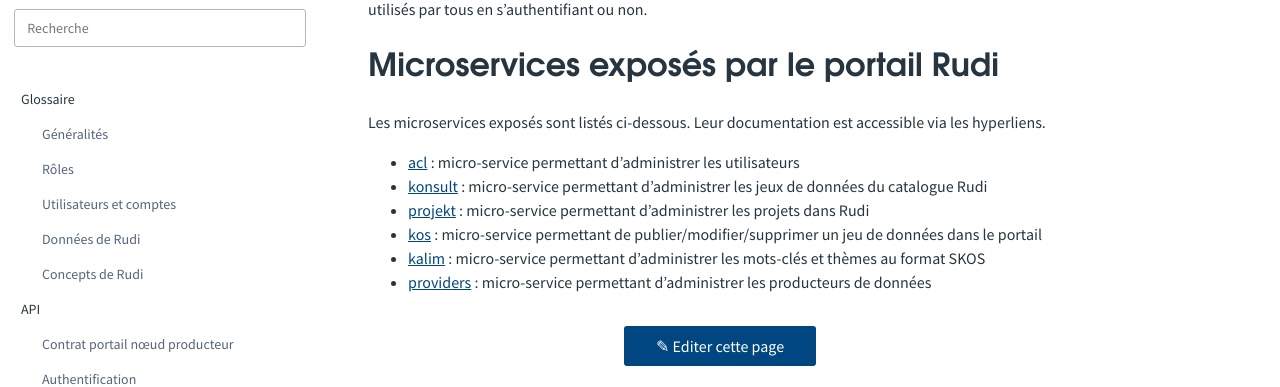
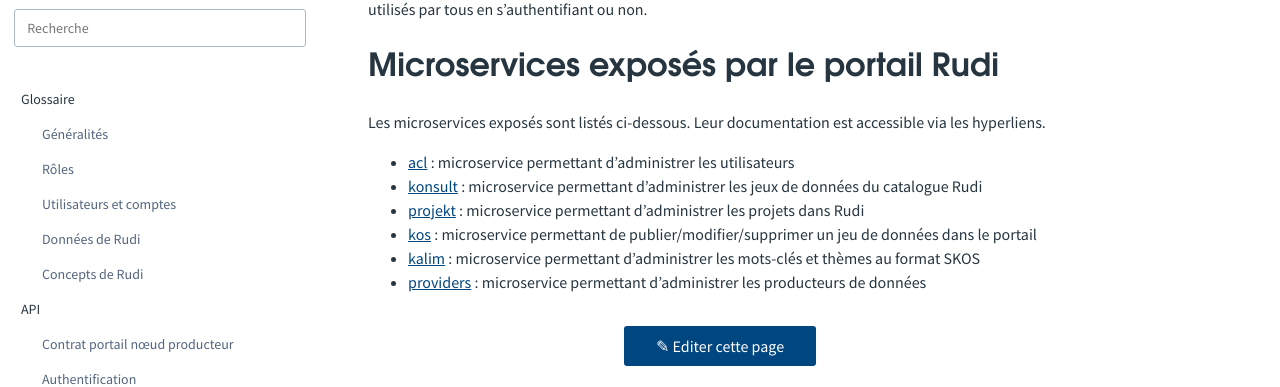
Before and after one commit to sigrennesmetropole/rudi_documentation, a Jekyll site: the page built from articles/_api/api_exposees.md, in a window 1280 px wide. Shown: the part 267-654 px from the top of the page. Built offline with Jekyll 4.4.1, drawn with Linux system fonts in a browser that asks for light colours.

Commit message:
Update api_exposees.md

```diff
--- a/articles/_api/api_exposees.md
+++ b/articles/_api/api_exposees.md
@@ -9,9 +9,9 @@
 
 Les microservices exposés sont listés ci-dessous. Leur documentation est accessible via les hyperliens.
 
-* [acl](https://rudi.bzh/acl/swagger-ui/index.html?configUrl=/acl/v3/api-docs/swagger-config) : micro-service permettant d'administrer les utilisateurs
-* [konsult](https://rudi.bzh/konsult/swagger-ui/index.html?configUrl=%2Fkonsult%2Fv3%2Fapi-docs%2Fswagger-config&urls.primaryName=konsult) : micro-service permettant d'administrer les jeux de données du catalogue Rudi
-* [projekt](https://rudi.bzh/projekt/swagger-ui/index.html?configUrl=%2Fprojekt%2Fv3%2Fapi-docs%2Fswagger-config&urls.primaryName=projekt) : micro-service permettant d'administrer les projets dans Rudi
-* [kos](https://rudi.bzh/kos/swagger-ui/index.html?configUrl=%2Fkos%2Fv3%2Fapi-docs%2Fswagger-config&urls.primaryName=kos) : micro-service permettant de publier/modifier/supprimer un jeu de données dans le portail
-* [kalim](https://rudi.bzh/kalim/swagger-ui/index.html?configUrl=%2Fkalim%2Fv3%2Fapi-docs%2Fswagger-config&urls.primaryName=kalim) : micro-service permettant d'administrer les mots-clés et thèmes au format SKOS
-* [providers](https://rudi.bzh/providers/swagger-ui/index.html?configUrl=%2Fproviders%2Fv3%2Fapi-docs%2Fswagger-config&urls.primaryName=providers) : micro-service permettant d'administrer les producteurs de données
+* [acl](https://rudi.bzh/acl/swagger-ui/index.html?configUrl=/acl/v3/api-docs/swagger-config) : microservice permettant d'administrer les utilisateurs
+* [konsult](https://rudi.bzh/konsult/swagger-ui/index.html?configUrl=%2Fkonsult%2Fv3%2Fapi-docs%2Fswagger-config&urls.primaryName=konsult) : microservice permettant d'administrer les jeux de données du catalogue Rudi
+* [projekt](https://rudi.bzh/projekt/swagger-ui/index.html?configUrl=%2Fprojekt%2Fv3%2Fapi-docs%2Fswagger-config&urls.primaryName=projekt) : microservice permettant d'administrer les projets dans Rudi
+* [kos](https://rudi.bzh/kos/swagger-ui/index.html?configUrl=%2Fkos%2Fv3%2Fapi-docs%2Fswagger-config&urls.primaryName=kos) : microservice permettant de publier/modifier/supprimer un jeu de données dans le portail
+* [kalim](https://rudi.bzh/kalim/swagger-ui/index.html?configUrl=%2Fkalim%2Fv3%2Fapi-docs%2Fswagger-config&urls.primaryName=kalim) : microservice permettant d'administrer les mots-clés et thèmes au format SKOS
+* [providers](https://rudi.bzh/providers/swagger-ui/index.html?configUrl=%2Fproviders%2Fv3%2Fapi-docs%2Fswagger-config&urls.primaryName=providers) : microservice permettant d'administrer les producteurs de données
```
